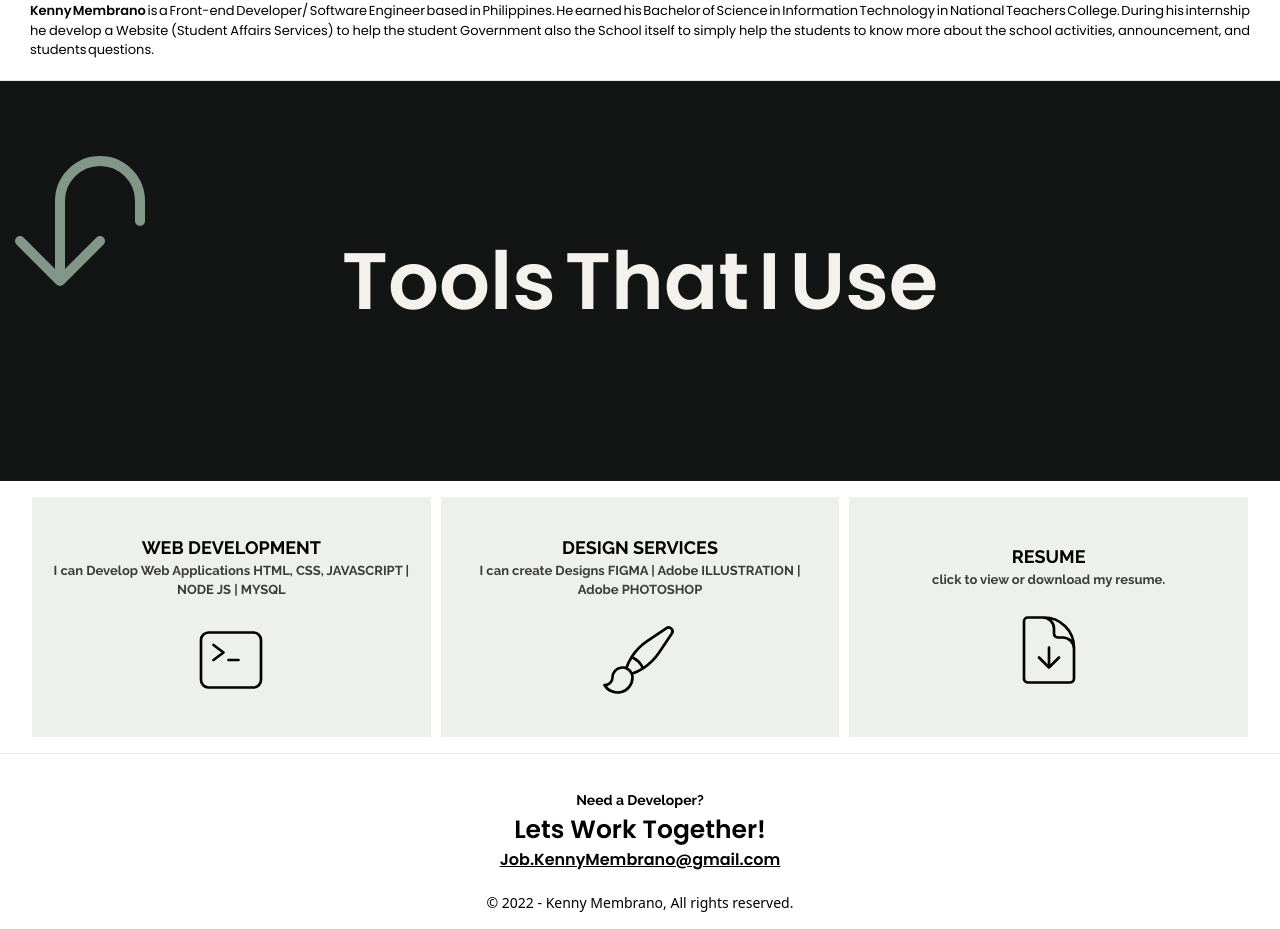
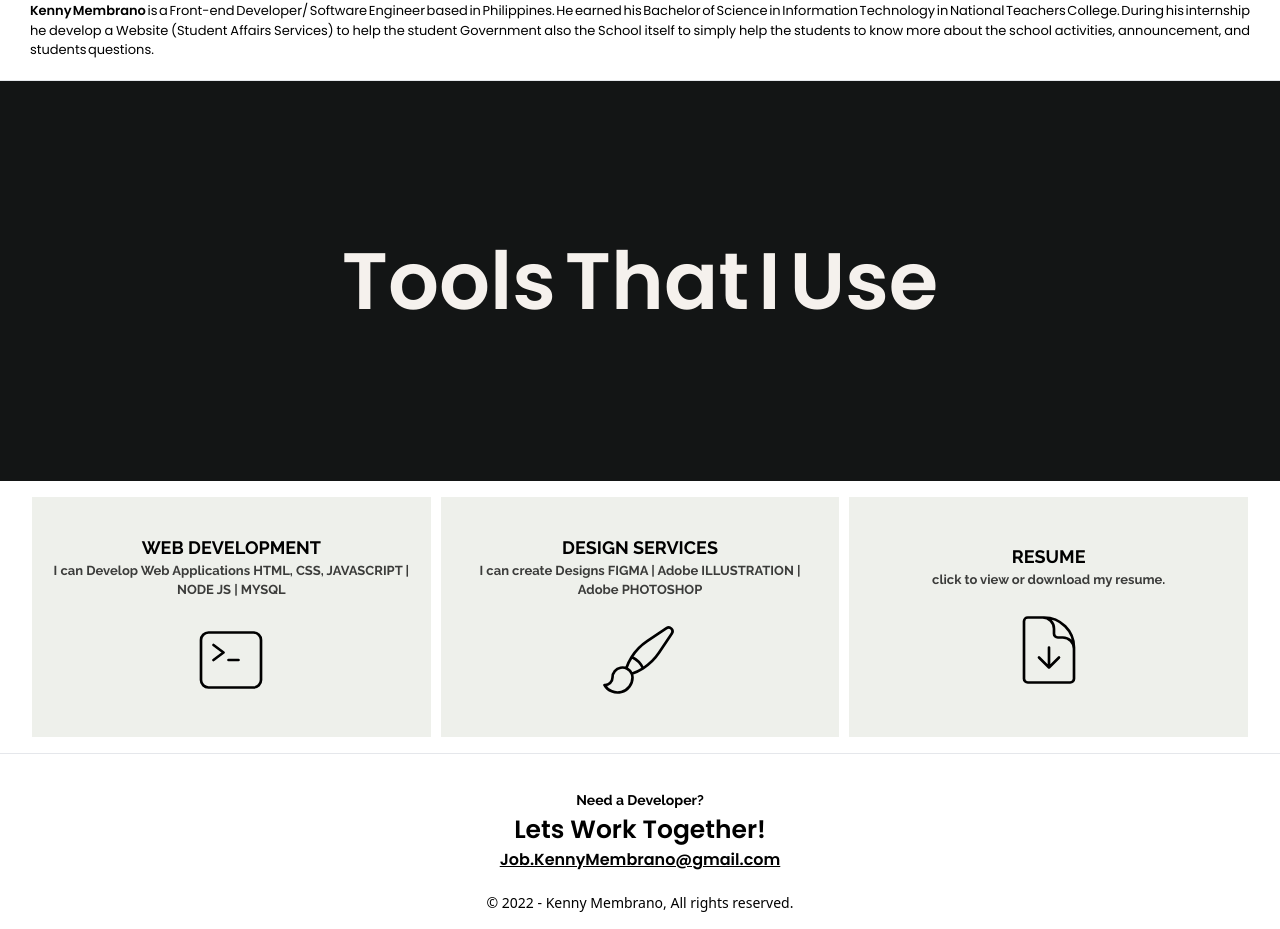
Before and after one commit to Developer-Membrano/Kenny-portfolio, a Next.js app: page /about in a window 1280 px wide. Shown: the part 1789-2718 px from the top of the page. Built offline with nearby package versions, Linux system fonts and the light colour scheme; a web font is replaced by a local one.

Commit message:
removing svg arrow

```diff
--- a/pages/about.js
+++ b/pages/about.js
@@ -57,11 +57,6 @@ const about = () => {
 
             <section className={About.Tools}>
                 <div>
-                    <div className={About.Arrow_Direction}>
-                        <svg xmlns="http://www.w3.org/2000/svg" fill="none" viewBox="0 0 24 24" strokeWidth={1.5} stroke="#839788" className="w-40 h-40">
-                            <path strokeLinecap="round" strokeLinejoin="round" d="M15 15l-6 6m0 0l-6-6m6 6V9a6 6 0 0112 0v3" />
-                        </svg>
-                    </div>
                     <h1>Tools That I Use</h1>
                 </div>
             </section>
```
